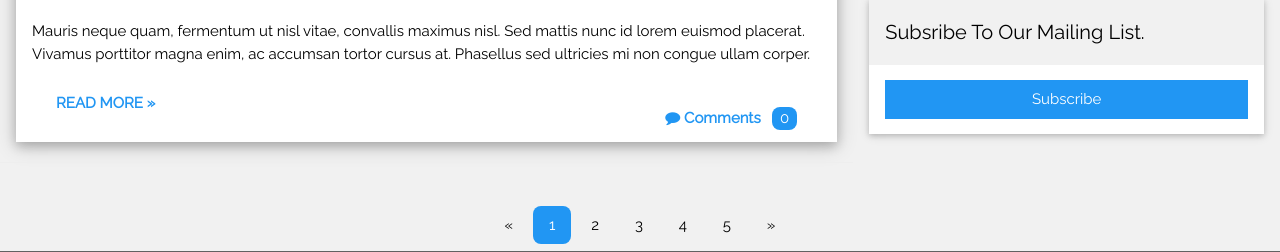
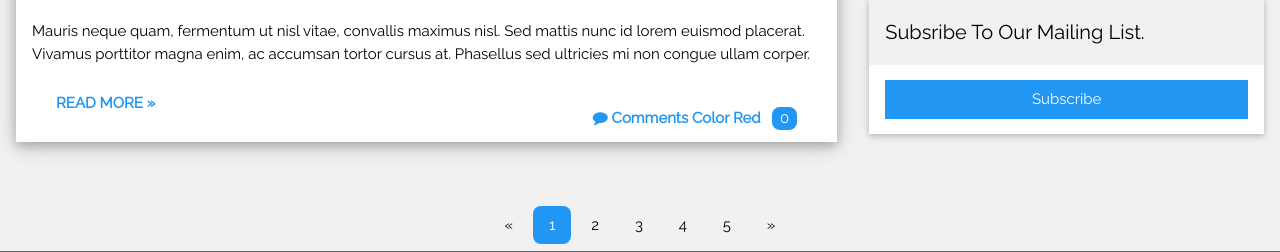
Before and after one commit to FBK-Manuel/sportdior, a PHP site: page / in a window 1280 px wide. Shown: the part 1759-2011 px from the top of the page. Run offline with PHP 8.4, Linux system fonts and the light colour scheme; data that the repository does not hold is empty.

Commit message:
added color text

```diff
--- a/index.php
+++ b/index.php
@@ -150,7 +150,7 @@ h5 {
                             <div class="w3-col m4 w3-hide-small">
                                 <p><span class="w3-padding-large w3-right"><b class="w3-text-blue"><a
                                                 style="text-decoration: none;" href=""> <i class="fa fa-comment"></i>
-                                                Comments
+                                                Comments Color Red
                                                  </a></b> <span class="w3-tag w3-blue w3-round-large">0</span></span>
                                 </p>
                             </div>
```
